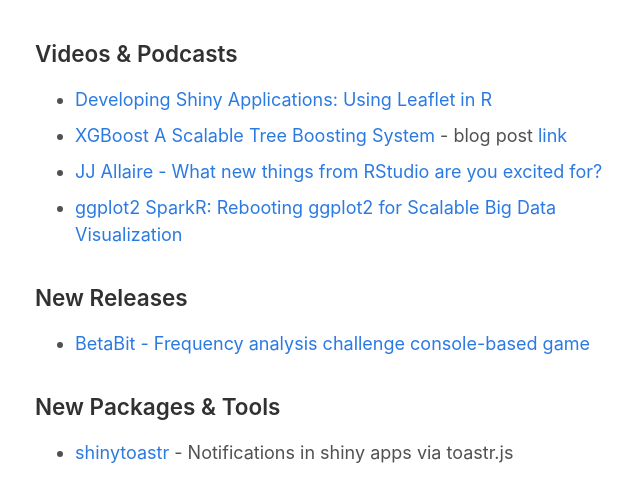
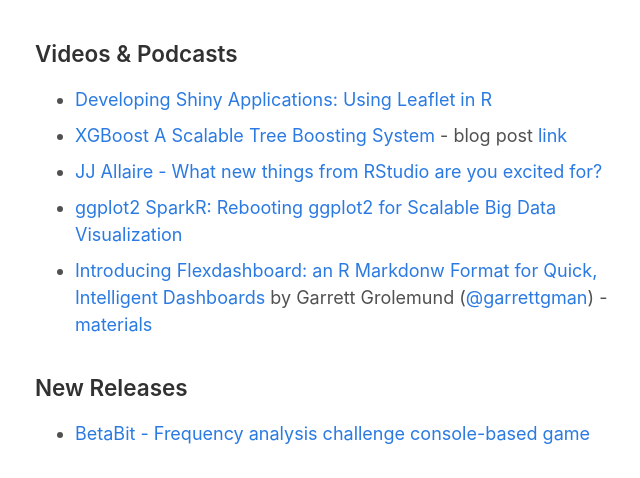
Before and after one commit to rweekly/rweekly.org, a Jekyll site: the page built from draft.md, in a window 1280 px wide and 900 px high, scrolled down 3529 px, cut to the strip 0-478 px from the top of the window. Shown: the whole strip, without its empty margins (290-930 px from the left). Built offline with Jekyll 4.4.1, drawn with Linux system fonts in a browser that asks for light colours.

Commit message:
link to new webinar

```diff
--- a/draft.md
+++ b/draft.md
@@ -111,6 +111,9 @@
 
 + [ggplot2 SparkR: Rebooting ggplot2 for Scalable Big Data Visualization](https://www.youtube.com/watch?v=yxYbiGgh-ho&feature=youtu.be)
 
++ [Introducing Flexdashboard: an R Markdonw Format for Quick, Intelligent Dashboards](https://www.rstudio.com/resources/webinars/) by Garrett Grolemund ([@garrettgman](https://github.com/garrettgman))  - [materials](https://github.com/rstudio/webinars/tree/master/22-flexdashboard)
+
+
 ### New Releases
 
 + [BetaBit - Frequency analysis challenge console-based game](http://smarterpoland.pl/index.php/2016/06/frequency-analysis-challenge-a-console-based-game-for-rpython/)
```
